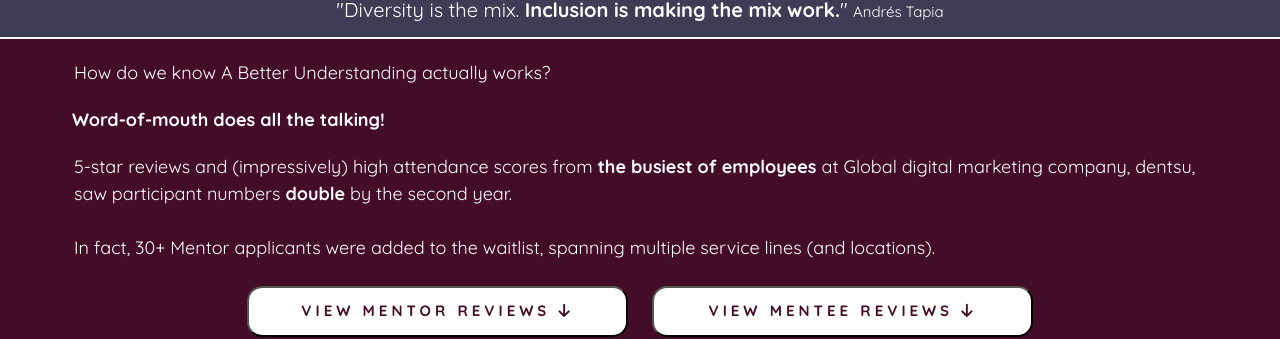
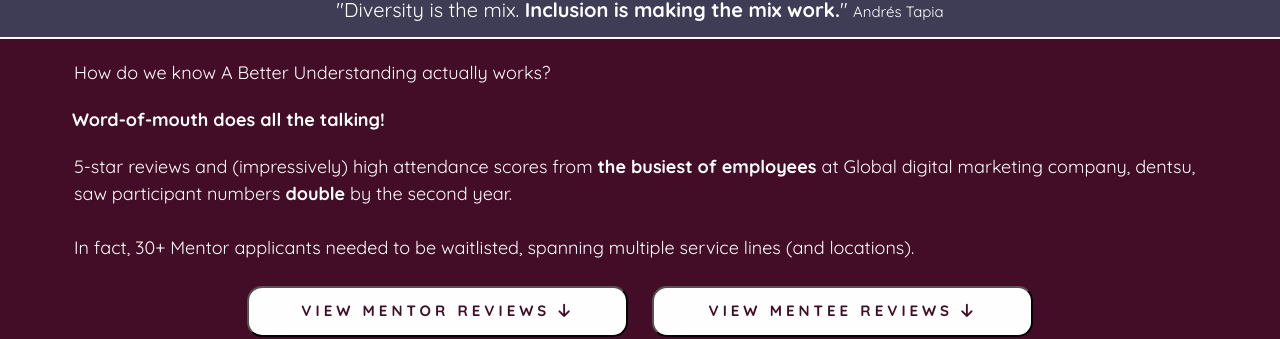
Before and after one commit to SkippyWalnuts/rev-mentoring-react, a React (Create React App) app: page / in a window 1280 px wide. Shown: the part 2595-2934 px from the top of the page. Built offline with nearby package versions, Linux system fonts and the light colour scheme.

Commit message:
Updated waitlist text in Reviews

```diff
--- a/src/Reviews.js
+++ b/src/Reviews.js
@@ -56,7 +56,7 @@ if (loaded) {
                     </a>, saw participant numbers <strong>double</strong> by the second year.
                     <br />
                     <br />
-                    In fact, 30+ Mentor applicants were added to the waitlist, spanning multiple service lines (and locations).
+                    In fact, 30+ Mentor applicants needed to be waitlisted, spanning multiple service lines (and locations).
                 </p>
             </div>
 
```
